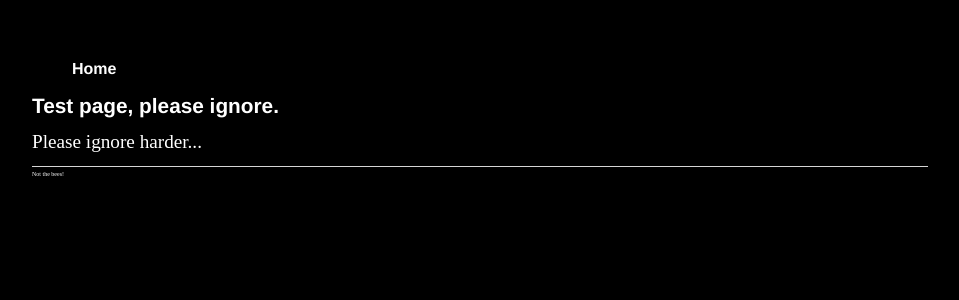
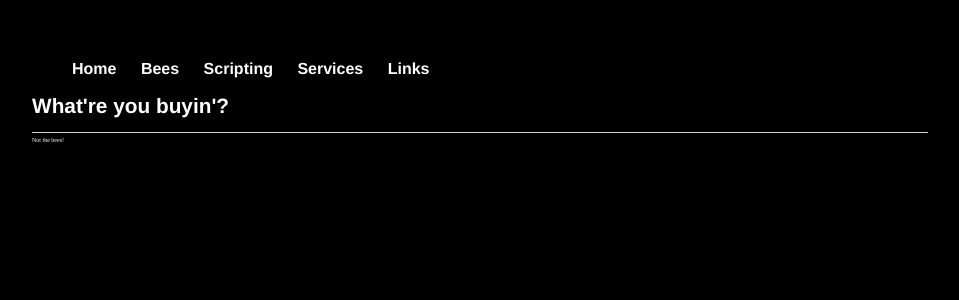
Before and after one commit to HTCPCP-Error418/anonzak.github.io, a Jekyll site: the page index.html, which Jekyll copies as it is, in a window 1280 px wide. Shown: the top 300 px of the page, without its empty margins (160-1119 px from the left). Built offline with Jekyll 4.4.1, drawn with Linux system fonts in a browser that asks for light colours.

Commit message:
Update index.html

```diff
--- a/index.html
+++ b/index.html
@@ -1,8 +1,31 @@
----
-layout: default
-title: ERROR418 | HOME
----
-<div class="blurb">
-	<h1>Test page, please ignore.</h1>
-	<p>Please ignore harder...</p>
-</div>
+<!DOCTYPE html>
+<html>
+
+<head>
+	<title>ERROR418 | HOME</title>
+	<link href="/css/main.css" type="text/css" rel="stylesheet">
+</head>
+
+<header>
+	<nav>
+	<ul>
+        	<li><a href="/">Home</a></li>
+        	<li><a href="/tools/tools.html">Bees</a></li>
+        	<li><a href="scripting/scripting.html">Scripting</a></li>
+	        <li><a href="services/services.html">Services</a></li>
+		<li><a href="/links/links.html">Links</a></li>
+	</ul>
+	</nav>
+</header>
+
+<body>
+
+	<h1>What're you buyin'?</h1>
+
+</body>
+
+<footer>
+	<p>Not the bees!</p>
+</footer>
+
+</html>
```
